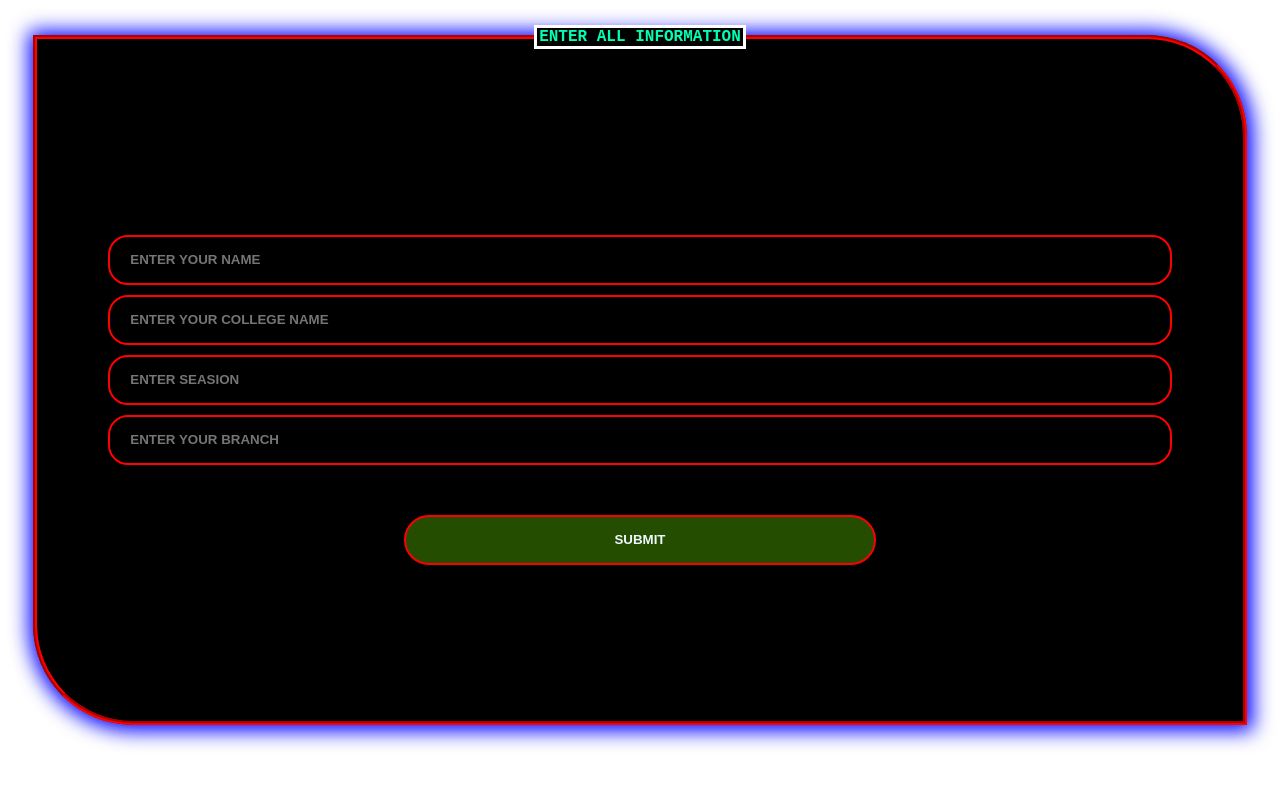
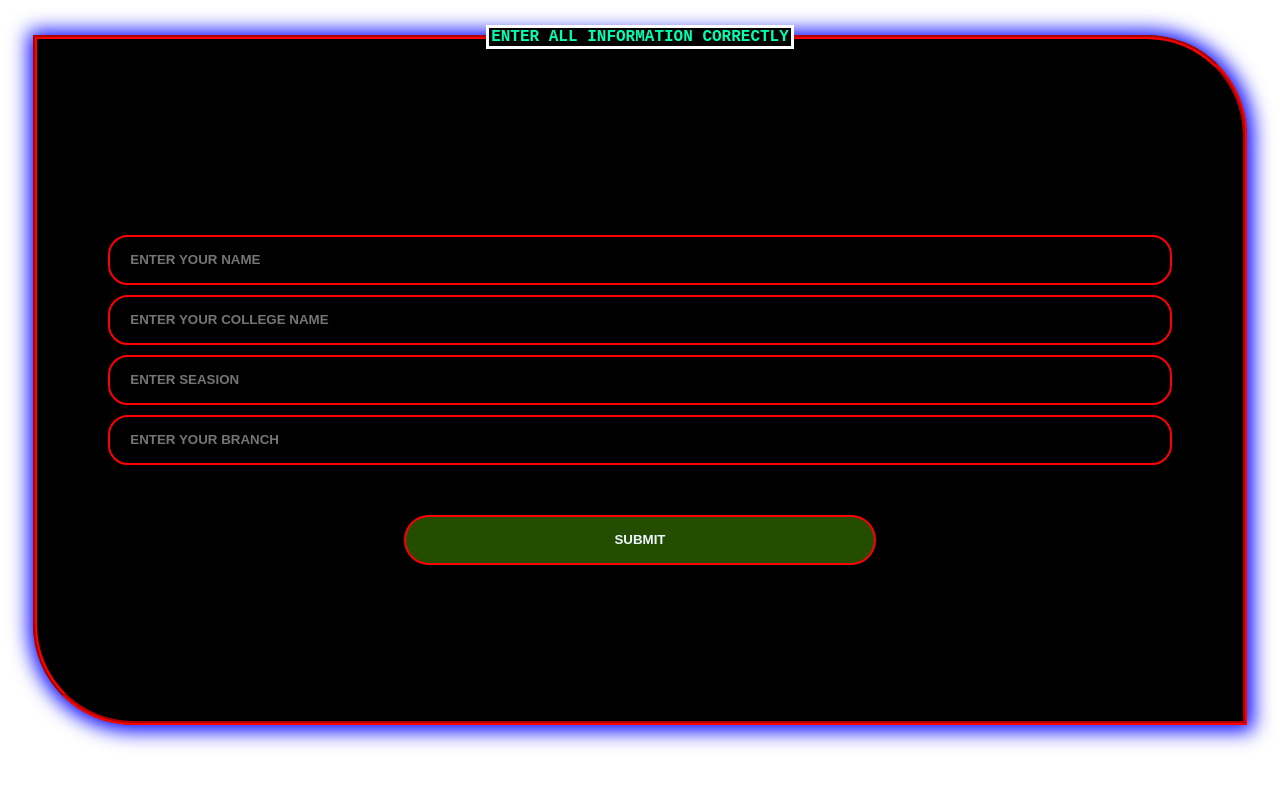
Before and after one commit to sumit-sawant-02/first, a plain HTML site: page index.html in a window 1280 px wide. Drawn offline with Linux system fonts and the light colour scheme.

Commit message:
Update index.html

```diff
--- a/index.html
+++ b/index.html
@@ -123,7 +123,7 @@
 
 
     <fieldset>
-        <legend> ENTER ALL INFORMATION </legend>
+        <legend> ENTER ALL INFORMATION CORRECTLY </legend>
 
         <form>
 
```
